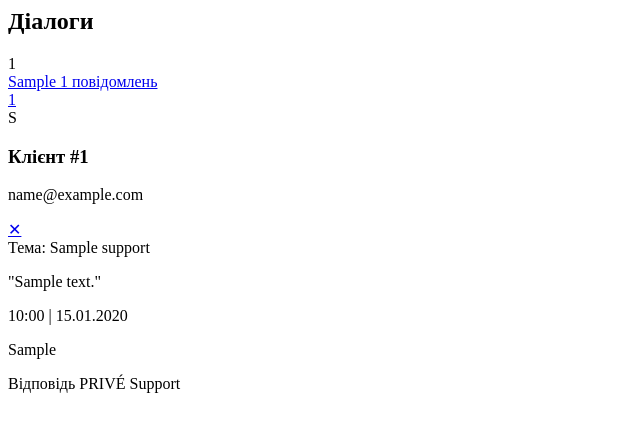
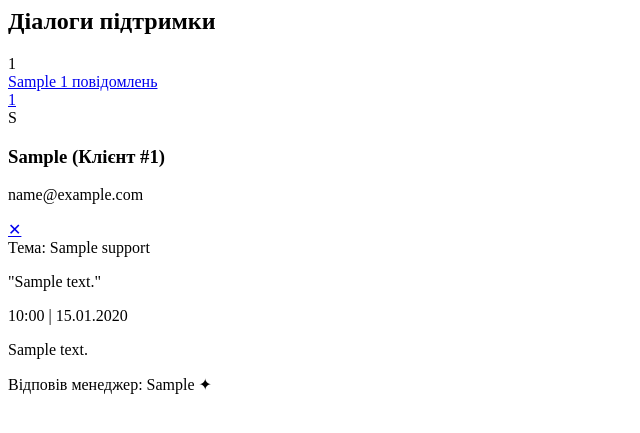
Before and after one commit to morieturm200/beautystore, a PHP site: page /mod_support.php?tab=support&chat_with=1 in a window 1280 px wide. Shown: the top 433 px of the page, without its empty margins (0-640 px from the left). Run offline with PHP 8.4, Linux system fonts and the light colour scheme; the visitor is signed in with stand-in values (Sample User, id 1); tables that the repository leaves empty or names only in its code hold one stand-in row (values such as "Sample post").

Commit message:
Update mod_support.php

```diff
--- a/mod_support.php
+++ b/mod_support.php
@@ -1,43 +1,82 @@
 <?php
+if (session_status() === PHP_SESSION_NONE) {
+    session_start();
+}
+error_reporting(E_ALL);
+ini_set('display_errors', 1);
 
+if (!isset($pdo)) {
     $host = "localhost"; $db = "beautystore"; $user = "beautyuser"; $pass = "1234";
     try {
-    $pdo = new PDO("mysql:host=$host;dbname=$db;charset=utf8", $user, $pass);
+        $pdo = new PDO("mysql:host=$host;dbname=$db;charset=utf8mb4", $user, $pass);
         $pdo->setAttribute(PDO::ATTR_ERRMODE, PDO::ERRMODE_EXCEPTION);
     } catch (Exception $e) { die("Помилка БД"); }
+}
+
+
+if (!isset($_SESSION['role']) || $_SESSION['role'] !== 'admin') {
+    die("Доступ заборонено");
+}
 
 
 if ($_SERVER['REQUEST_METHOD'] === 'POST' && isset($_POST['send_reply'])) {
-    $sid = $_POST['support_id'];
-    $reply = $_POST['admin_reply'];
+    $sid = intval($_POST['support_id']);
+    $reply = trim($_POST['admin_reply']);
     $status = $_POST['new_status'] ?? 'pending';
+    $staff_id = intval($_SESSION['user_id'] ?? 0);
 
-    $st = $pdo->prepare("UPDATE Support SET admin_reply = ?, status = ? WHERE support_id = ?");
-    $st->execute([$reply, $status, $sid]);
 
-    header("Location: admin_prive.php?tab=support&chat_with=" . $_POST['customer_id'] . "&msg=Відповідь надіслано");
+    $st = $pdo->prepare("UPDATE Support SET reply_text = ?, status = ?, staff_id = ? WHERE support_id = ?");
+    $st->execute([$reply, $status, $staff_id, $sid]);
+
+    $redirect_id = !empty($_POST['user_id']) ? intval($_POST['user_id']) : '0&guest_id='.$sid;
+    header("Location: admin_prive.php?tab=support&chat_with=" . $redirect_id . "&msg=Відповідь надіслано");
     exit();
 }
 
-
 $chat_query = $pdo->query("
-    SELECT s.customer_id, c.first_name, c.email,
+    SELECT
+        s.user_id,
+        MAX(s.support_id) as support_id,
+        u.first_name,
+        u.email,
         COUNT(*) as total_msgs,
         MAX(s.submitted_date) as last_date,
         SUM(CASE WHEN s.status = 'new' THEN 1 ELSE 0 END) as new_count
     FROM Support s
-    JOIN customer c ON s.customer_id = c.customer_id
-    GROUP BY s.customer_id
+    LEFT JOIN users u ON s.user_id = u.user_id
+    GROUP BY
+        s.user_id,
+        u.first_name,
+        u.email,
+        (CASE WHEN s.user_id IS NULL THEN s.support_id ELSE 0 END)
     ORDER BY new_count DESC, last_date DESC
 ");
 $chats = $chat_query->fetchAll(PDO::FETCH_ASSOC);
 
+$active_chat = isset($_GET['chat_with']) ? (int)$_GET['chat_with'] : null;
+$guest_id = isset($_GET['guest_id']) ? (int)$_GET['guest_id'] : null;
+$messages = [];
 
-$active_chat = isset($_GET['chat_with']) ? (int)$_GET['chat_with'] : null;
-$messages = [];
-if ($active_chat) {
-    $msg_st = $pdo->prepare("SELECT * FROM Support WHERE customer_id = ? ORDER BY submitted_date ASC");
+
+if ($active_chat || $guest_id) {
+    if ($active_chat > 0) {
+        $msg_st = $pdo->prepare("
+            SELECT s.*, u.first_name, u.email
+            FROM Support s
+            LEFT JOIN users u ON s.user_id = u.user_id
+            WHERE s.user_id = ?
+            ORDER BY s.submitted_date ASC
+        ");
         $msg_st->execute([$active_chat]);
+    } else {
+        $msg_st = $pdo->prepare("
+            SELECT *, 'Гість' as first_name, 'Неавторизований користувач' as email
+            FROM Support
+            WHERE support_id = ?
+        ");
+        $msg_st->execute([$guest_id]);
+    }
     $messages = $msg_st->fetchAll(PDO::FETCH_ASSOC);
 }
 ?>
@@ -46,7 +85,7 @@ if ($active_chat) {
 
     <div class="w-full lg:w-1/3 space-y-4">
         <div class="px-4 flex justify-between items-center">
-            <h2 class="text-2xl font-black italic uppercase text-gray-800">Діалоги</h2>
+            <h2 class="text-2xl font-black italic uppercase text-gray-800 tracking-tighter">Діалоги підтримки</h2>
             <span class="bg-black text-white text-[10px] px-3 py-1 rounded-full font-bold uppercase"><?= count($chats) ?></span>
         </div>
 
@@ -56,14 +95,25 @@ if ($active_chat) {
             <?php endif; ?>
 
             <?php foreach($chats as $chat): ?>
-                <a href="?tab=support&chat_with=<?= $chat['customer_id'] ?>"
-                   class="flex items-center justify-between p-6 border-b border-gray-50 hover:bg-[#fcfaf8] transition <?= $active_chat == $chat['customer_id'] ? 'bg-[#fdfaf9] border-r-8 border-[#d4a373]' : '' ?>">
-                    <div class="flex flex-col">
-                        <span class="font-black text-sm text-gray-800 uppercase tracking-tighter"><?= htmlspecialchars($chat['first_name']) ?></span>
-                        <span class="text-[9px] text-gray-400 font-bold"><?= $chat['total_msgs'] ?> повідомлень</span>
+                <?php
+                    $link = $chat['user_id'] ? "chat_with=".$chat['user_id'] : "chat_with=0&guest_id=".$chat['support_id'];
+                    $is_active = ($active_chat && $active_chat == $chat['user_id']) || ($guest_id && $guest_id == $chat['support_id']);
+
+                    $has_new = $chat['new_count'] > 0;
+                ?>
+                <a href="?tab=support&<?= $link ?>"
+                   class="flex items-center justify-between p-6 border-b border-gray-50 transition <?= $is_active ? 'bg-[#fdfaf9] border-r-8 border-[#d4a373]' : 'hover:bg-[#fcfaf8]' ?> <?= $has_new ? 'bg-[#fdfbf9]/60' : '' ?>">
+                    <div class="flex flex-col min-w-0 flex-1">
+                        <span class="text-sm text-gray-800 uppercase tracking-tighter <?= $has_new ? 'font-extrabold text-black' : 'font-bold' ?> truncate">
+                            <?= $chat['first_name'] ? htmlspecialchars($chat['first_name']) : 'Гість #' . $chat['support_id'] ?>
+                        </span>
+                        <span class="text-[9px] text-gray-400 font-bold mt-0.5"><?= $chat['total_msgs'] ?> повідомлень</span>
                     </div>
-                    <?php if($chat['new_count'] > 0): ?>
-                        <div class="w-6 h-6 bg-[#d4a373] text-white flex items-center justify-center rounded-full text-[10px] font-black"><?= $chat['new_count'] ?></div>
+
+                    <?php if($has_new): ?>
+                        <div class="w-6 h-6 bg-[#d4a373] text-white flex items-center justify-center rounded-full text-[10px] font-black animate-pulse shadow-sm ml-3 flex-shrink-0">
+                            <?= $chat['new_count'] ?>
+                        </div>
                     <?php endif; ?>
                 </a>
             <?php endforeach; ?>
@@ -71,49 +121,63 @@ if ($active_chat) {
     </div>
 
     <div class="flex-1 flex flex-col bg-white rounded-[50px] border border-[#f0e6e0] shadow-sm overflow-hidden h-[700px]">
-        <?php if($active_chat): ?>
+        <?php if(!empty($messages)): ?>
             <div class="p-8 border-b border-gray-50 bg-[#fcfaf8] flex justify-between items-center">
                 <div class="flex items-center gap-4">
-                    <div class="w-12 h-12 bg-black rounded-2xl flex items-center justify-center text-white font-black">
-                        <?= mb_substr($messages[0]['first_name'] ?? 'C', 0, 1) ?>
+                    <div class="w-12 h-12 bg-black rounded-2xl flex items-center justify-center text-white font-black uppercase border border-gray-900 shadow-md">
+                        <?= mb_substr($messages[0]['first_name'] ?? 'G', 0, 1, 'UTF-8') ?>
                     </div>
                     <div>
-                        <h3 class="font-black text-gray-800 uppercase text-sm italic">Клієнт #<?= $active_chat ?></h3>
-                        <p class="text-[10px] text-[#d4a373] font-bold uppercase tracking-widest"><?= htmlspecialchars($messages[0]['email'] ?? 'Емейл приховано') ?></p>
+                        <h3 class="font-black text-gray-800 uppercase text-sm italic">
+                            <?= $active_chat > 0 ? htmlspecialchars($messages[0]['first_name']) . ' (Клієнт #' . $active_chat . ')' : 'Гість #' . $guest_id ?>
+                        </h3>
+                        <p class="text-[10px] text-[#d4a373] font-bold uppercase tracking-widest">
+                            <?= htmlspecialchars($messages[0]['email']) ?>
+                        </p>
                     </div>
                 </div>
-                <a href="?tab=support" class="text-gray-300 hover:text-black transition">✕</a>
+                <a href="?tab=support" class="text-gray-300 hover:text-black transition text-lg">✕</a>
             </div>
 
             <div class="flex-1 p-8 space-y-8 overflow-y-auto bg-gray-50/50">
-                <?php foreach($messages as $m): ?>
-                    <div class="space-y-4">
+                <?php foreach($messages as $m):
+
+                    $needs_reply = empty($m['reply_text']);
+                ?>
+                    <div class="space-y-4 mb-6">
                         <div class="flex flex-col items-start max-w-[85%]">
-                            <div class="bg-white p-6 rounded-[30px] rounded-tl-none border border-gray-100 shadow-sm relative">
-                                <span class="absolute -top-3 left-6 bg-[#d4a373] text-white text-[8px] px-2 py-0.5 rounded-full font-black uppercase">Тема: <?= htmlspecialchars($m['subject']) ?></span>
+                            <div class="bg-white p-6 rounded-[30px] rounded-tl-none border shadow-sm relative w-full <?= $needs_reply ? 'border-[#d4a373] border-2 ring-4 ring-[#d4a373]/5' : 'border-gray-100' ?>">
+                                <span class="absolute -top-3 left-6 bg-[#d4a373] text-white text-[8px] px-2 py-0.5 rounded-full font-black uppercase shadow-sm">Тема: <?= htmlspecialchars($m['subject']) ?></span>
                                 <p class="text-sm text-gray-700 leading-relaxed italic">"<?= nl2br(htmlspecialchars($m['message'])) ?>"</p>
-                                <div class="text-[8px] text-gray-300 font-bold mt-4 uppercase tracking-widest"><?= date('H:i | d.m.Y', strtotime($m['submitted_date'])) ?></div>
+                                <div class="text-[8px] text-gray-300 font-bold mt-4 uppercase tracking-widest text-right"><?= date('H:i | d.m.Y', strtotime($m['submitted_date'])) ?></div>
                             </div>
                         </div>
 
                         <div class="flex flex-col items-end w-full">
-                            <?php if(!empty($m['admin_reply'])): ?>
-                                <div class="bg-black text-white p-6 rounded-[30px] rounded-tr-none shadow-xl max-w-[85%]">
-                                    <p class="text-sm"><?= nl2br(htmlspecialchars($m['admin_reply'])) ?></p>
-                                    <div class="text-[8px] text-gray-500 mt-4 italic uppercase font-black tracking-widest">Відповідь PRIVÉ Support</div>
+                            <?php if(!$needs_reply):
+                                $staff_name = 'PRIVÉ Support';
+                                if (!empty($m['staff_id'])) {
+                                    $st_check = $pdo->prepare("SELECT first_name FROM users WHERE user_id = ?");
+                                    $st_check->execute([$m['staff_id']]);
+                                    $staff_name = $st_check->fetchColumn() ?: 'PRIVÉ Support';
+                                }
+                            ?>
+                                <div class="bg-black text-white p-6 rounded-[30px] rounded-tr-none shadow-xl max-w-[85%] w-full">
+                                    <p class="text-sm"><?= nl2br(htmlspecialchars($m['reply_text'])) ?></p>
+                                    <div class="text-[8px] text-[#d4a373] mt-4 italic uppercase font-black tracking-widest text-right">Відповів менеджер: <?= htmlspecialchars($staff_name) ?> ✦</div>
                                 </div>
                             <?php else: ?>
-                                <form method="POST" class="w-full max-w-[85%] bg-white p-6 rounded-[30px] border-2 border-dashed border-[#d4a373]/30">
+                                <form method="POST" class="w-full max-w-[85%] bg-white p-6 rounded-[30px] border-2 border-dashed border-[#d4a373]/30 shadow-sm">
                                     <input type="hidden" name="support_id" value="<?= $m['support_id'] ?>">
-                                    <input type="hidden" name="customer_id" value="<?= $active_chat ?>">
-                                    <textarea name="admin_reply" class="w-full p-4 text-xs bg-gray-50 rounded-2xl outline-none focus:bg-white transition mb-3" rows="3" placeholder="Ваша відповідь клієнту..." required></textarea>
+                                    <input type="hidden" name="user_id" value="<?= $m['user_id'] ?>">
+                                    <textarea name="admin_reply" class="w-full p-4 text-xs bg-gray-50 rounded-2xl outline-none border border-transparent focus:border-[#d4a373] focus:bg-white transition mb-3" rows="3" placeholder="Ваша професійна відповідь клієнту..." required></textarea>
                                     <div class="flex justify-between items-center">
-                                        <select name="new_status" class="text-[9px] font-black uppercase border-none bg-transparent outline-none text-[#d4a373] cursor-pointer">
-                                            <option value="pending">В обробці</option>
+                                        <select name="new_status" class="text-[9px] font-black uppercase border-none bg-transparent outline-none text-[#d4a373] cursor-pointer font-sans">
+                                            <option value="pending" <?= $m['status'] == 'new' ? 'selected' : '' ?>>В обробці</option>
                                             <option value="resolved">Вирішено</option>
                                             <option value="closed">Закрити</option>
                                         </select>
-                                        <button type="submit" name="send_reply" class="bg-black text-white px-6 py-2 rounded-xl text-[9px] font-black uppercase tracking-widest hover:bg-[#d4a373] transition">Надіслати</button>
+                                        <button type="submit" name="send_reply" class="bg-black text-white px-6 py-2 rounded-xl text-[9px] font-black uppercase tracking-widest hover:bg-[#d4a373] transition shadow-md">Надіслати</button>
                                     </div>
                                 </form>
                             <?php endif; ?>
@@ -123,17 +187,16 @@ if ($active_chat) {
             </div>
 
         <?php else: ?>
-            <div class="flex-1 flex flex-col items-center justify-center p-20 text-center opacity-20">
-                <div class="text-8xl mb-6">✉️</div>
-                <h3 class="text-sm font-black uppercase tracking-[0.4em]">Оберіть діалог</h3>
-                <p class="text-[10px] font-bold mt-2">натисніть на клієнта зліва для перегляду історії</p>
+            <div class="flex-1 flex flex-col items-center justify-center p-20 text-center opacity-30 bg-white rounded-[50px]">
+                <div class="text-6xl mb-6">📩</div>
+                <h3 class="text-sm font-black uppercase tracking-[0.4em] text-gray-700">Оберіть діалог</h3>
+                <p class="text-[10px] font-bold mt-2 text-gray-400 uppercase tracking-widest">натисніть на клієнта або гостя на лівій панелі</p>
             </div>
         <?php endif; ?>
     </div>
 </div>
 
 <script>
-
     const chatBody = document.querySelector('.overflow-y-auto');
     if(chatBody) chatBody.scrollTop = chatBody.scrollHeight;
 </script>
```
Lines whose indentation alone changed are shown as unchanged.
